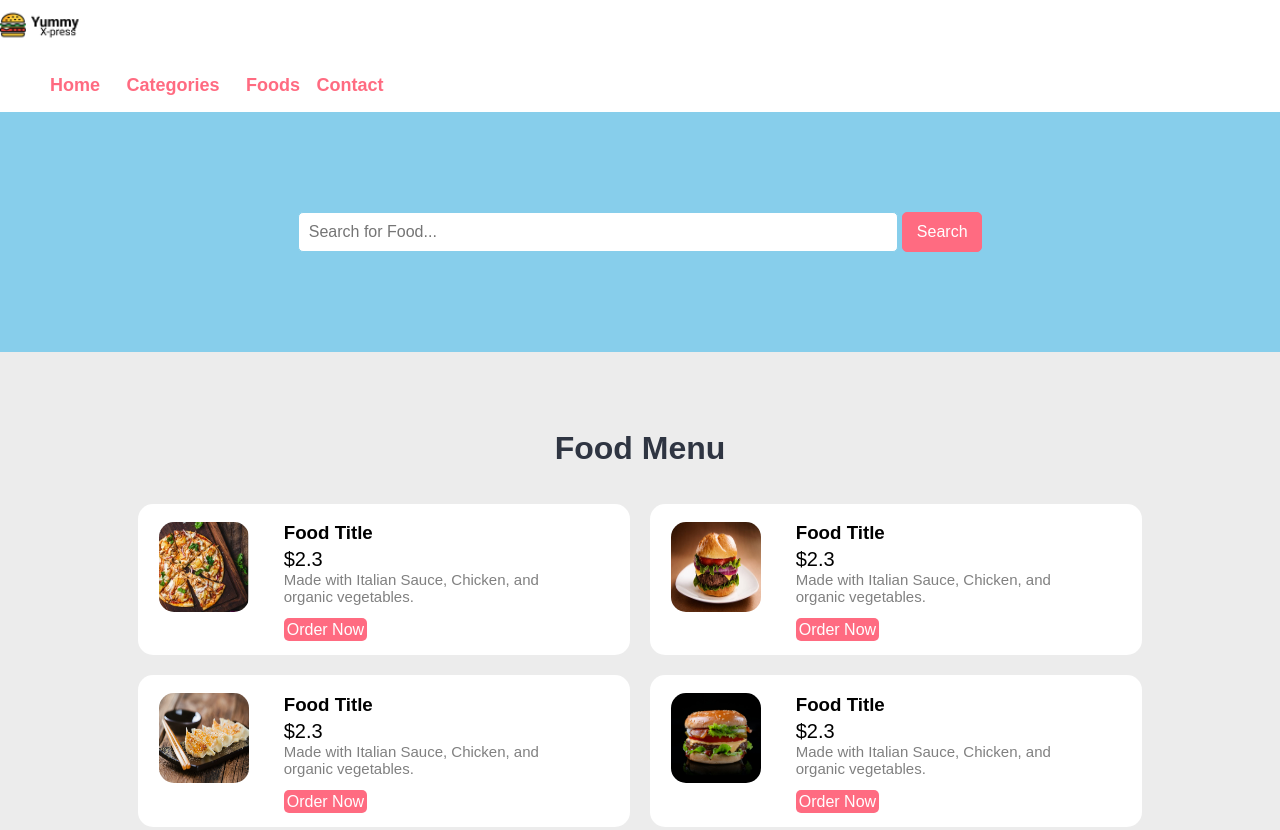
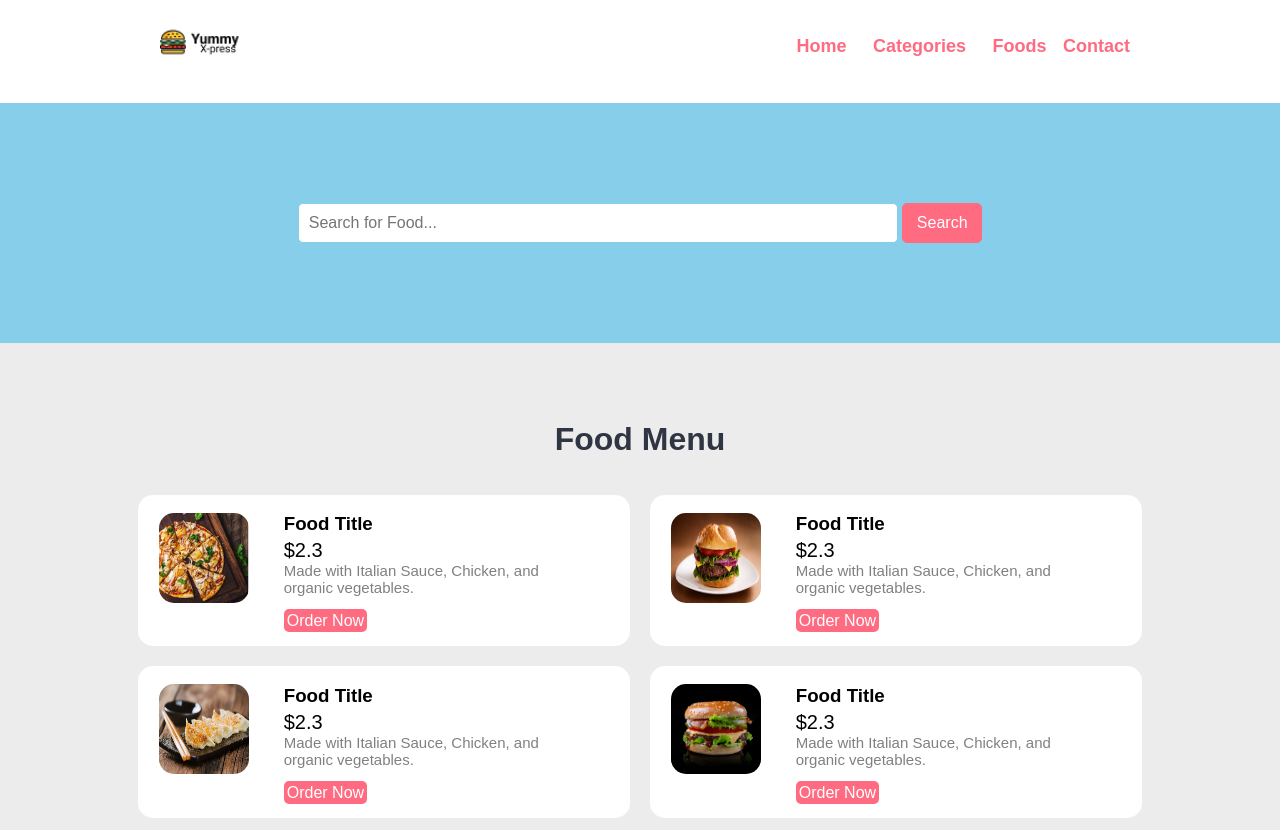
Before and after one commit to dannyrae/Yummy-Xpress, a plain HTML site: page foods.html in a window 1280 px wide. Shown: the top 830 px of the page. Drawn offline with Linux system fonts and the light colour scheme.

Commit message:
Update foods.html

```diff
--- a/foods.html
+++ b/foods.html
@@ -8,7 +8,7 @@
     <title>foods</title>
 </head>
 <body>
-    <div>
+    <div class="head">
         <header>
             <a href="index.html">
                 <img src="images/xpress.png" alt="yummy x-press logo" class="logo">
```
